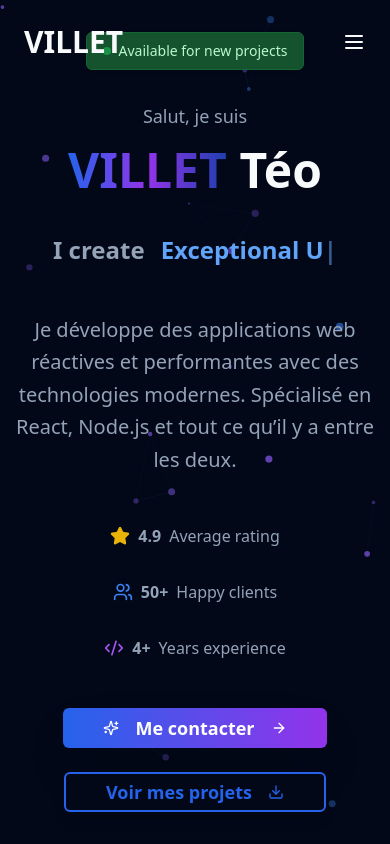
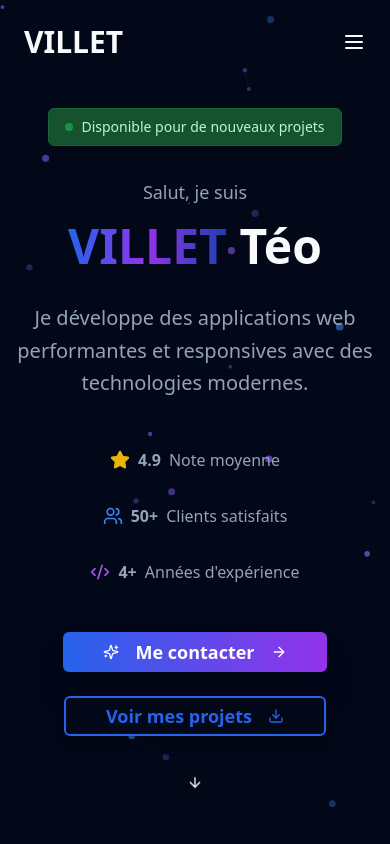
Before and after one commit to teovlt/portfolioFreelance, a React (Vite) app: page / in a window 390 px wide. Shown: the top 844 px of the page. Built offline with nearby package versions, Linux system fonts and the light colour scheme.

Commit message:
Fully translate home page and fix responsive issue with french

```diff
--- a/src/locales/en.json
+++ b/src/locales/en.json
@@ -19,7 +19,17 @@
     "action1": "Get in Touch",
     "action2": "View My Work",
     "figure1": "Awesome",
-    "figure2": "Coding..."
+    "figure2": "Coding...",
+    "badge": "Available for new projects",
+    "rating": "Average rating",
+    "clients": "Happy clients",
+    "experience": "Years experience",
+    "typing1": "Modern Web Platforms",
+    "typing2": "Intuitive User Experiences",
+    "typing3": "Fast and Reliable Websites",
+    "typing4": "Mobile-Ready Interfaces",
+    "typing5": "Custom Digital Solutions",
+    "icreate": "I create"
   },
   "about": {
     "vibes": "Chill Vibes Only",
--- a/src/locales/fr.json
+++ b/src/locales/fr.json
@@ -14,12 +14,22 @@
   "home": {
     "developer": "Développeur Full Stack",
     "hello": "Salut, je suis",
-    "title": "Conception de produits, marques et expériences numériques",
-    "subtitle": "Je développe des applications web réactives et performantes avec des technologies modernes. Spécialisé en React, Node.js et tout ce qu’il y a entre les deux.",
+    "title": "Je conçois des produits, des marques et des expériences numériques",
+    "subtitle": "Je développe des applications web performantes et responsives avec des technologies modernes.",
     "action1": "Me contacter",
     "action2": "Voir mes projets",
     "figure1": "Génial",
-    "figure2": "Code en cours..."
+    "figure2": "En train de coder...",
+    "badge": "Disponible pour de nouveaux projets",
+    "rating": "Note moyenne",
+    "clients": "Clients satisfaits",
+    "experience": "Années d'expérience",
+    "typing1": "Plateformes web modernes",
+    "typing2": "Expériences utilisateur intuitives",
+    "typing3": "Sites rapides et fiables",
+    "typing4": "Interfaces adaptées au mobile",
+    "typing5": "Solutions numériques sur mesure",
+    "icreate": "Je crée des"
   },
   "about": {
     "vibes": "Ambiance détendue uniquement",
--- a/src/pages/Home.tsx
+++ b/src/pages/Home.tsx
@@ -11,100 +11,12 @@ import { ParticleBackground } from "@/components/customs/particle-background";
 import { TypingAnimation } from "@/components/customs/typing-animations";
 
 export const Home = () => {
-  const { t, i18n } = useTranslation();
+  const { t } = useTranslation();
 
-  const typingTexts = ["Modern Web Applications", "Exceptional User Experiences", "Innovative Digital Solutions"];
+  const typingTexts = [t("home.typing1"), t("home.typing2"), t("home.typing3"), t("home.typing4"), t("home.typing5")];
 
   return (
-    <section id="home-section" className="h-screen flex items-center justify-center">
-      {/* <div className="container grid grid-cols-1 md:grid-cols-2 gap-12 items-center justify-items-center px-4">
-        <div className="flex flex-col items-start text-left gap-6 w-full max-w-md">
-          <motion.div initial={{ opacity: 0, y: 20 }} animate={{ opacity: 1, y: 0 }} transition={{ duration: 0.5 }} className="space-y-4">
-            <span className="inline-block text-sm md:text-base text-primary font-medium px-3 py-1 rounded-full border border-primary/30 bg-primary/10">
-              {t("home.developer")}
-            </span>
-            <h1 className="text-4xl md:text-5xl xl:text-6xl font-bold tracking-tight leading-tight">
-              {t("home.hello")} <span className="text-primary">Téo Villet</span>
-            </h1>
-            <h2 className="text-xl text-muted-foreground">{t("home.title")}</h2>
-          </motion.div>
-
-          <motion.p
-            initial={{ opacity: 0, y: 20 }}
-            animate={{ opacity: 1, y: 0 }}
-            transition={{ duration: 0.5, delay: 0.2 }}
-            className="text-muted-foreground text-lg"
-          >
-            {t("home.subtitle")}
-          </motion.p>
-
-          <motion.div
-            initial={{ opacity: 0, y: 20 }}
-            animate={{ opacity: 1, y: 0 }}
-            transition={{ duration: 0.5, delay: 0.4 }}
-            className="flex flex-wrap gap-4"
-          >
-            <Button
-              asChild
-              size="lg"
-              aria-label="Get in Touch"
-              onClick={(e) => {
-                scrollToSection("contact-section", e);
-              }}
-              className="cursor-pointer"
-            >
-              <span>{t("home.action1")}</span>
-            </Button>
-            <Button
-              variant="outline"
-              size="lg"
-              asChild
-              onClick={(e) => {
-                scrollToSection("projects-section", e);
-              }}
-              className="cursor-pointer"
-            >
-              <span>{t("home.action2")}</span>
-            </Button>
-          </motion.div>
-
-          <motion.div
-            initial={{ opacity: 0, y: 20 }}
-            animate={{ opacity: 1, y: 0 }}
-            transition={{ duration: 0.5, delay: 0.6 }}
-            className="flex gap-6 mt-2"
-          >
-            <Link to="https://github.com/teovlt" target="_blank" rel="noopener noreferrer">
-              <Button variant="ghost" size="icon" aria-label="GitHub">
-                <Github className="h-5 w-5" />
-              </Button>
-            </Link>
-            <Link to="https://www.linkedin.com/in/teo-villet/" target="_blank" rel="noopener noreferrer">
-              <Button variant="ghost" size="icon" aria-label="LinkedIn">
-                <Linkedin className="h-5 w-5" />
-              </Button>
-            </Link>
-            <Link to="mailto:teo.villet2@gmail.com">
-              <Button variant="ghost" size="icon" aria-label="Email">
-                <Mail className="h-5 w-5" />
-              </Button>
-            </Link>
-          </motion.div>
-        </div>
-
-        <motion.div
-          initial={{ opacity: 0, scale: 0.9 }}
-          animate={{ opacity: 1, scale: 1 }}
-          transition={{ duration: 0.7 }}
-          className="hidden md:flex justify-center items-center h-[450px] w-full"
-        >
-          <Suspense fallback={<div className="w-full h-full flex items-center justify-center">Loading...</div>}>
-            <Hero3DFigure />
-          </Suspense>
-        </motion.div>
-      </div>
-      */}
-
+    <section id="home-section" className="min-h-screen flex items-center justify-center">
       <ParticleBackground />
       <div className="container mx-auto px-4 sm:px-6 lg:px-8 relative z-10">
         <div className="text-center max-w-5xl mx-auto">
@@ -112,56 +24,51 @@ export const Home = () => {
           <div className="mb-8 flex justify-center">
             <Badge className="bg-green-100 dark:bg-green-900 text-green-800 dark:text-green-200 border-green-200 dark:border-green-800 px-4 py-2 text-sm font-medium">
               <div className="w-2 h-2 bg-green-500 rounded-full mr-2 animate-pulse" />
-              {"Available for new projects"}
+              {t("home.badge")}
             </Badge>
           </div>
 
           {/* Main Content */}
           <div className="mb-8">
-            <p className="text-lg text-muted-foreground mb-4 animate-fade-in-up"> {t("home.hello")}</p>
+            <p className="text-lg text-muted-foreground mb-4 animate-fade-in-up">{t("home.hello")}</p>
 
             <h1 className="text-5xl sm:text-7xl lg:text-8xl font-bold mb-6 animate-fade-in-up animation-delay-200">
               <span className="bg-gradient-to-r from-blue-600 via-purple-600 to-blue-800 bg-clip-text text-transparent">VILLET</span>{" "}
               <span className="text-foreground">Téo</span>
             </h1>
 
-            <div className="text-2xl sm:text-3xl lg:text-4xl font-semibold text-muted-foreground mb-8 h-16 flex items-center justify-center animate-fade-in-up animation-delay-400">
-              <span className="mr-4">{"I create"}</span>
-              <TypingAnimation texts={typingTexts} className="text-blue-600 dark:text-blue-400" />
+            <div className="hidden sm:flex text-2xl sm:text-3xl lg:text-4xl font-semibold text-muted-foreground mb-8 min-h-16 flex-col sm:flex-row items-center justify-center text-center animate-fade-in-up animation-delay-400 px-4 sm:px-8 space-y-2 sm:space-y-0 sm:space-x-3">
+              <span className="whitespace-nowrap">{t("home.icreate")}</span>
+              <TypingAnimation texts={typingTexts} className="text-blue-600 dark:text-blue-400 break-words max-w-full" />
             </div>
           </div>
 
-          {/* Enhanced Description */}
           <p className="text-xl sm:text-2xl text-muted-foreground mb-12 max-w-3xl mx-auto leading-relaxed animate-fade-in-up animation-delay-600">
             {t("home.subtitle")}
           </p>
 
-          {/* Stats Row */}
           <div className="flex flex-wrap justify-center gap-8 mb-12 animate-fade-in-up animation-delay-800">
             <div className="flex items-center gap-2 text-muted-foreground">
               <Star className="h-5 w-5 text-yellow-500 fill-yellow-500" />
               <span className="font-semibold">4.9</span>
-              <span>{"Average rating"}</span>
+              <span>{t("home.rating")}</span>
             </div>
             <div className="flex items-center gap-2 text-muted-foreground">
               <Users className="h-5 w-5 text-blue-500" />
               <span className="font-semibold">50+</span>
-              <span>{"Happy clients"}</span>
+              <span>{t("home.clients")}</span>
             </div>
             <div className="flex items-center gap-2 text-muted-foreground">
               <Code2 className="h-5 w-5 text-purple-500" />
               <span className="font-semibold">4+</span>
-              <span>{"Years experience"}</span>
+              <span>{t("home.experience")}</span>
             </div>
           </div>
 
-          {/* Enhanced CTA Buttons */}
           <div className="flex flex-col sm:flex-row gap-6 justify-center items-center animate-fade-in-up animation-delay-1000">
             <Button
               size="lg"
-              onClick={(e) => {
-                scrollToSection("contact-section", e);
-              }}
+              onClick={(e) => scrollToSection("contact-section", e)}
               className="group bg-gradient-to-r from-blue-600 to-purple-600 hover:from-blue-700 hover:to-purple-700 text-white px-10 py-4 text-lg font-semibold shadow-2xl hover:shadow-blue-500/25 transition-all duration-300 transform hover:scale-105"
             >
               <Sparkles className="mr-2 h-5 w-5 group-hover:animate-spin" />
@@ -172,9 +79,7 @@ export const Home = () => {
             <Button
               variant="outline"
               size="lg"
-              onClick={(e) => {
-                scrollToSection("projects-section", e);
-              }}
+              onClick={(e) => scrollToSection("projects-section", e)}
               className="group border-2 border-blue-600 text-blue-600 hover:bg-blue-600 hover:text-white px-10 py-4 text-lg font-semibold shadow-lg hover:shadow-xl transition-all duration-300 transform hover:scale-105"
             >
               <span>{t("home.action2")}</span>
@@ -183,7 +88,7 @@ export const Home = () => {
           </div>
         </div>
       </div>
-      {/* Scroll Down Indicator - Visible on Mobile */}
+
       <motion.div
         initial={{ opacity: 0 }}
         animate={{ opacity: 1 }}
@@ -194,9 +99,7 @@ export const Home = () => {
           variant="ghost"
           className="flex items-center justify-center"
           size="icon"
-          onClick={(e) => {
-            scrollToSection("about-section", e);
-          }}
+          onClick={(e) => scrollToSection("about-section", e)}
         >
           <ArrowDown className="h-6 w-6 animate-bounce" />
         </Button>
```
